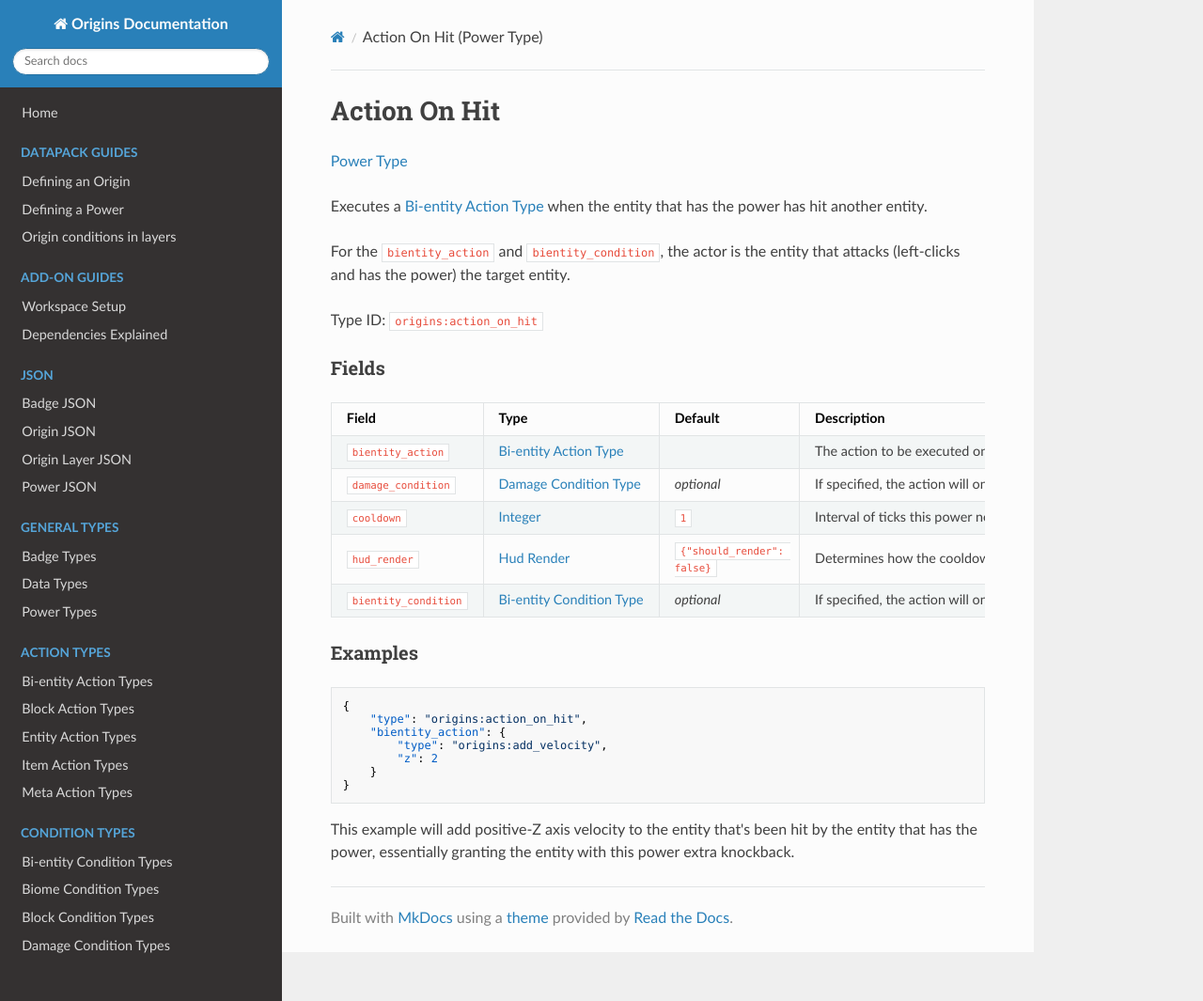
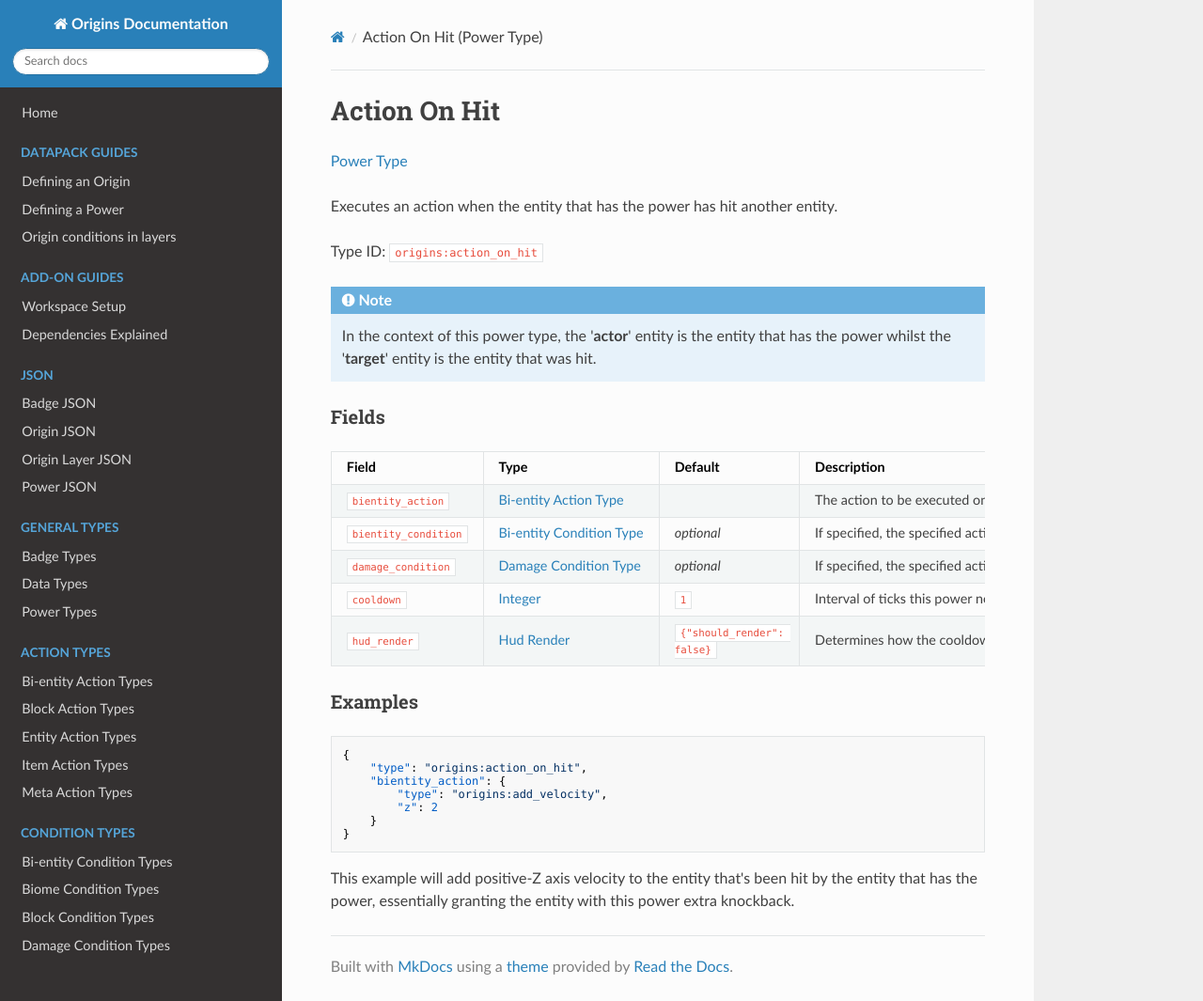
Before and after one commit to apace100/origins-docs, an MkDocs documentation site: the page built from docs/types/power_types/action_on_hit.md, in a window 1280 px wide and 1065 px high. Shown: the whole window at 94% size. Built offline with MkDocs 1.6.1, drawn with Linux system fonts in a browser that asks for light colours; nearby versions of some CDN libraries.

Commit message:
Updated `action_on_hit.md` (Power Types) * Simplified the description of the power type * Separated the 'actor' and 'target' context note from the description of the power type * Changed the description of the fields to match the new changes

```diff
--- a/docs/types/power_types/action_on_hit.md
+++ b/docs/types/power_types/action_on_hit.md
@@ -7,22 +7,24 @@ date: 2021-10-06
 
 [Power Type](../power_types.md)
 
-Executes a [Bi-entity Action Type](../bientity_action_types.md) when the entity that has the power has hit another entity.
-
-For the `bientity_action` and `bientity_condition`, the actor is the entity that attacks (left-clicks and has the power) the target entity.
+Executes an action when the entity that has the power has hit another entity.
 
 Type ID: `origins:action_on_hit`
+
+!!! note
+
+    In the context of this power type, the '**actor**' entity is the entity that has the power whilst the '**target**' entity is the entity that was hit.
 
 
 ### Fields
 
 Field | Type | Default | Description
 ------|------|---------|-------------
-`bientity_action` | [Bi-entity Action Type](../bientity_action_types.md) | | The action to be executed on either or both 'actor' (the entity that has the power) and 'target' (the entity/entities that's been hit) entities.
-`damage_condition` | [Damage Condition Type](../damage_condition_types.md) | _optional_ | If specified, the action will only execute when this condition holds for the damage that was dealt by the 'actor' (the entity that has the power) entity.
+`bientity_action` | [Bi-entity Action Type](../bientity_action_types.md) | | The action to be executed on either or both the '**actor**' or '**target**' entities.
+`bientity_condition` | [Bi-entity Condition Type](../bientity_condition_types.md) | _optional_ | If specified, the specified action will only be executed if this condition is fulfilled by either or both '**actor**' and '**target**' entities.
+`damage_condition` | [Damage Condition Type](../damage_condition_types.md) | _optional_ | If specified, the specified action will only be executed if this condition is fulfilled by the damage dealt by the '**actor**' entity.
 `cooldown` | [Integer](../data_types/integer.md) | `1` | Interval of ticks this power needs to recharge before the power can be triggered again.
 `hud_render` | [Hud Render](../data_types/hud_render.md) | `{"should_render": false}` | Determines how the cooldown of this power is visualized on the HUD.
-`bientity_condition` | [Bi-entity Condition Type](../bientity_condition_types.md) | _optional_ | If specified, the action will only execute when this condition is fulfilled by either or both 'actor' (the entity that has the power) and 'target' (the entity/entities that's been hit) entities.
 
 
 ### Examples
```
